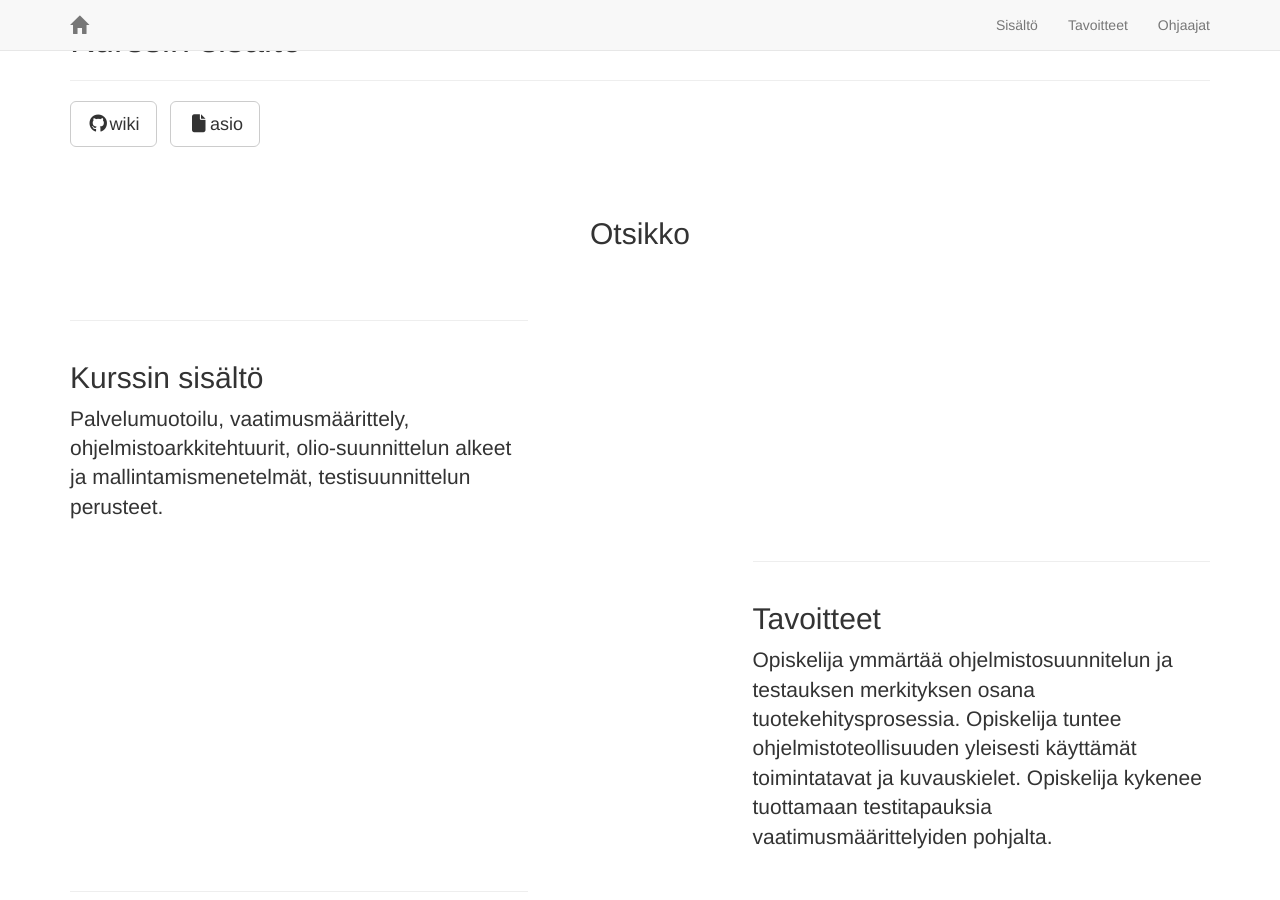
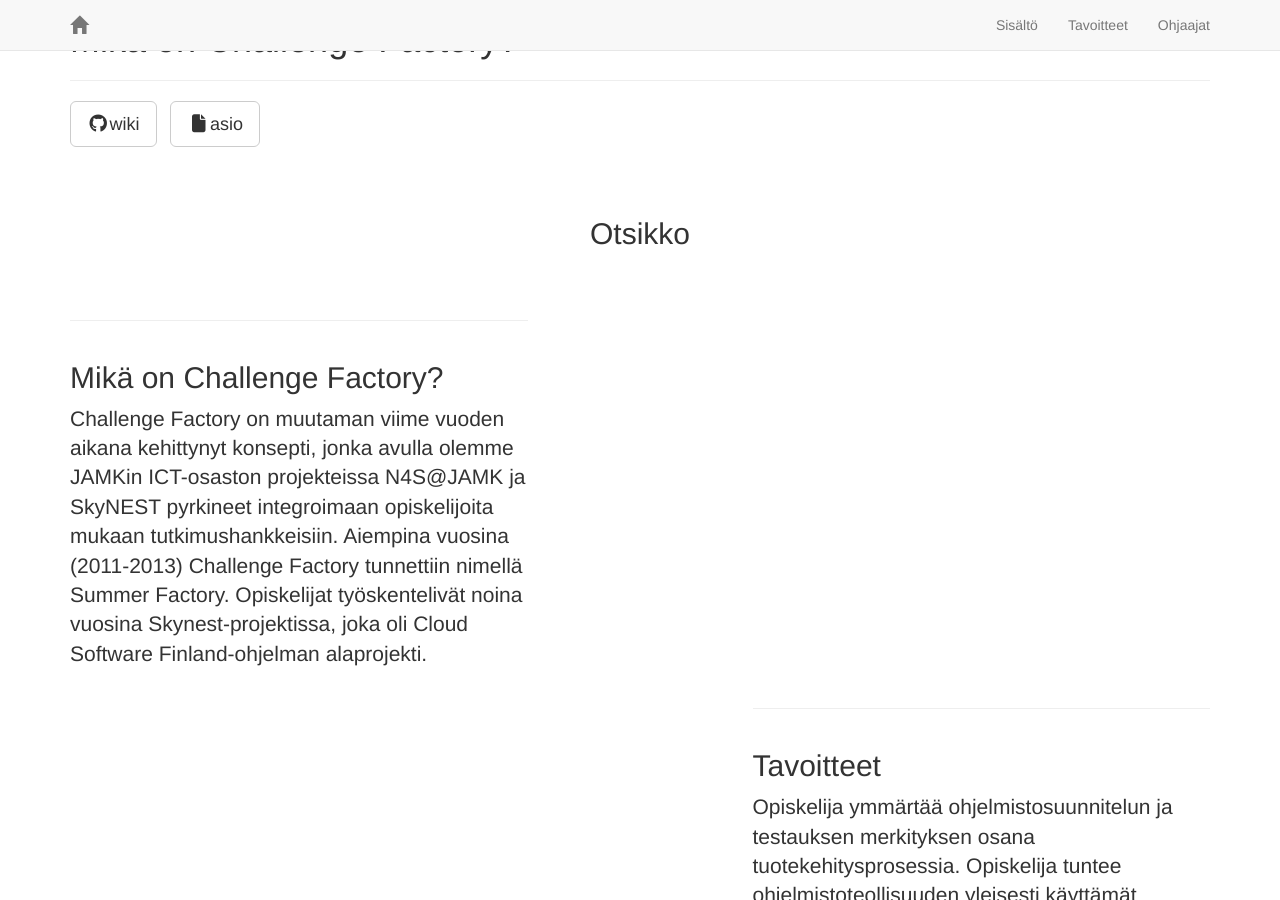
Before and after one commit to mikaelmalste/TTVW0110-challenge-factory, a Jekyll site: the page built from _posts/2016-01-01-course1.md, in a window 1280 px wide and 900 px high. Built offline with Jekyll 4.4.1, drawn with Linux system fonts in a browser that asks for light colours; nearby versions of some CDN libraries; library files that are not in the unit come from our copies.

Commit message:
Update 2016-01-01-course1.md

```diff
--- a/_posts/2016-01-01-course1.md
+++ b/_posts/2016-01-01-course1.md
@@ -3,7 +3,8 @@
 [//]: # (Use ready-made images content1.png, content2.png or content3.gif or upload your own image to img\services folder, image width recommendation 900px)
 img: content1.png
 category: Services
-title: Kurssin sisältö
+title: Mikä on Challenge Factory?
 description: |
 ---
-  Palvelumuotoilu, vaatimusmäärittely, ohjelmistoarkkitehtuurit, olio-suunnittelun alkeet ja mallintamismenetelmät, testisuunnittelun perusteet.
+  Challenge Factory on muutaman viime vuoden aikana kehittynyt konsepti, jonka avulla olemme JAMKin ICT-osaston projekteissa N4S@JAMK ja SkyNEST pyrkineet integroimaan opiskelijoita mukaan tutkimushankkeisiin.
+  Aiempina vuosina (2011-2013) Challenge Factory tunnettiin nimellä Summer Factory. Opiskelijat työskentelivät noina vuosina Skynest-projektissa, joka oli Cloud Software Finland-ohjelman alaprojekti.
```
